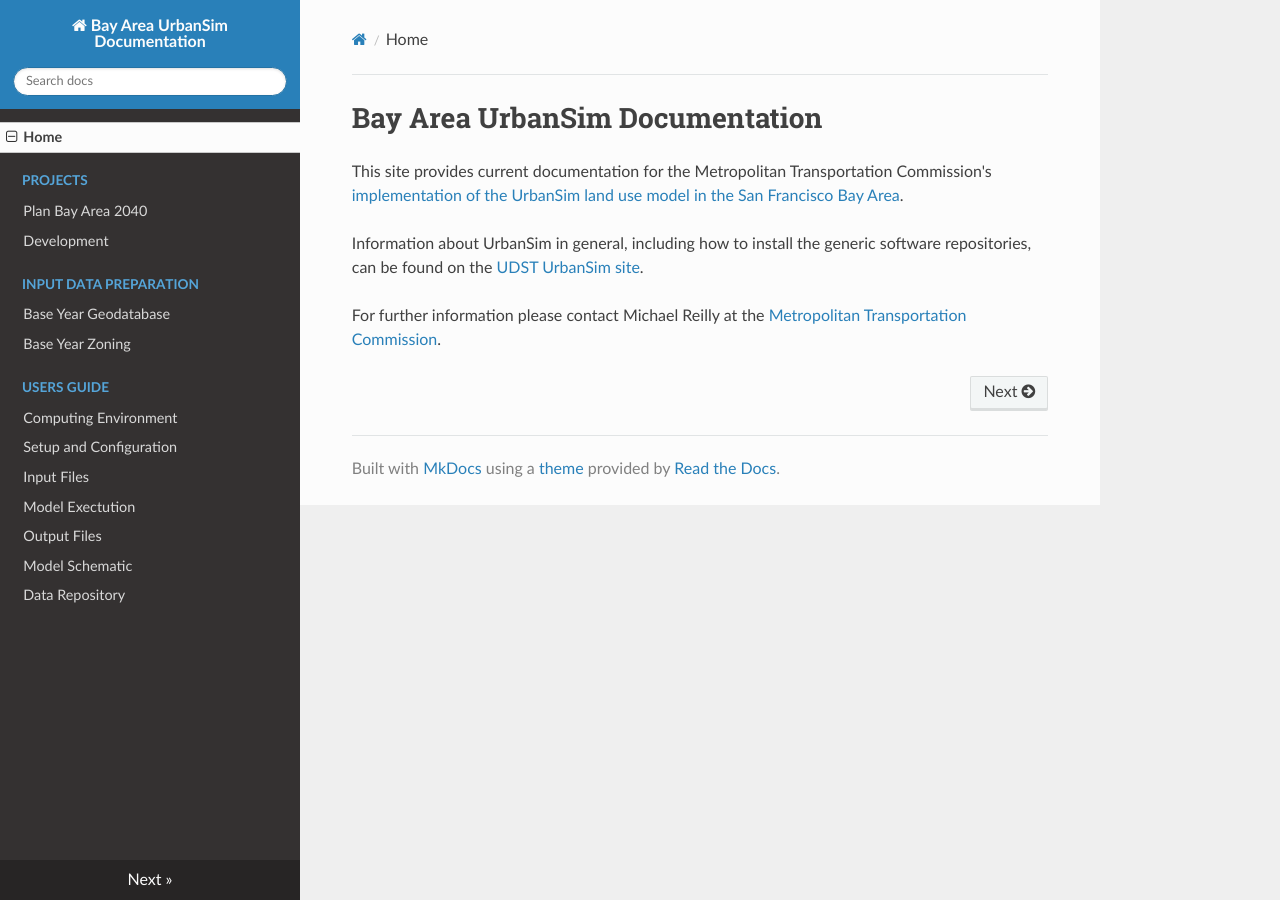
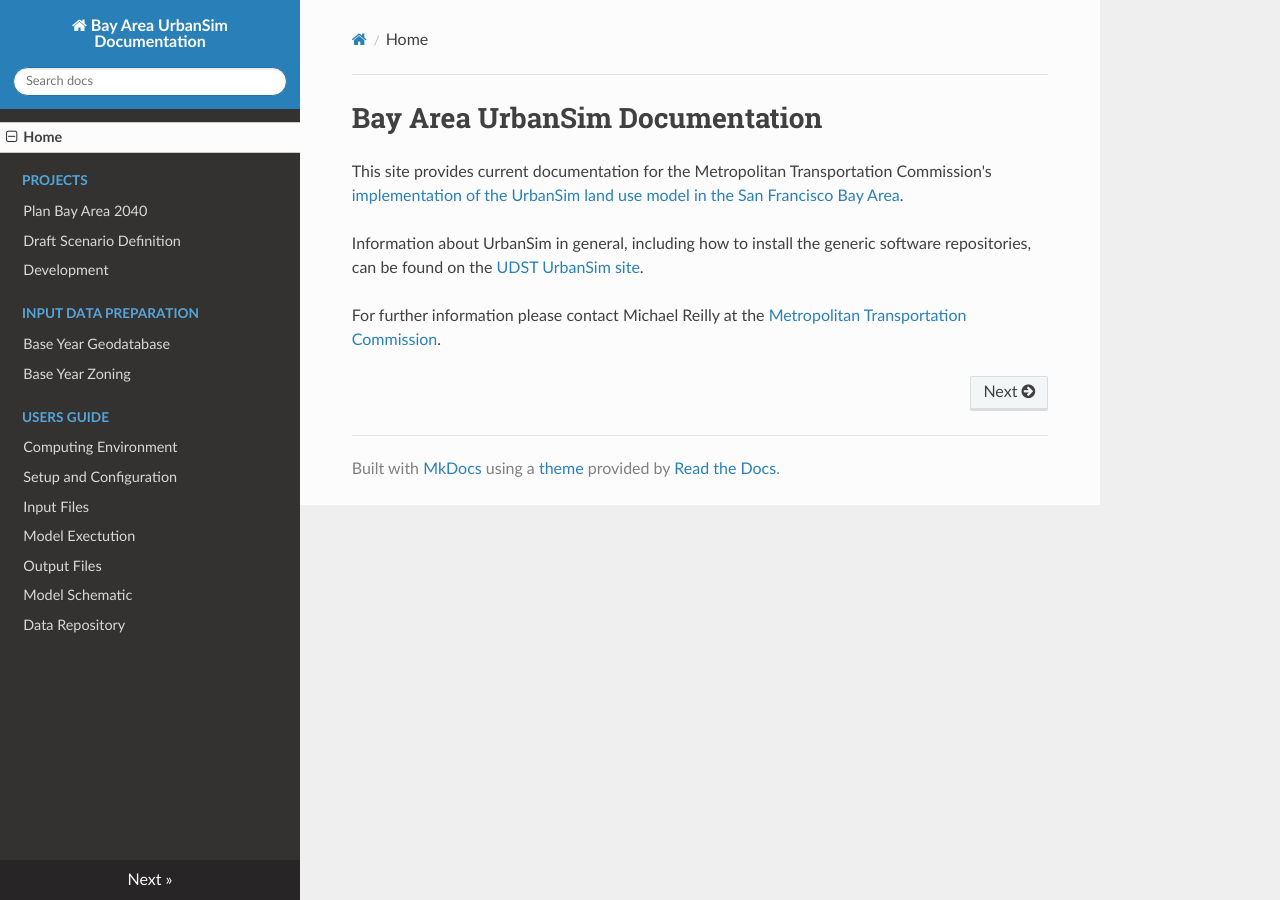
Before and after one commit to BayAreaMetro/baus_docs2, an MkDocs documentation site: the page built from docs/index.md, in a window 1280 px wide. Built offline with MkDocs 1.6.1, drawn with Linux system fonts in a browser that asks for light colours; nearby versions of some CDN libraries; old or Windows-style settings are respelled for this version of MkDocs.

Commit message:
add link

```diff
--- a/mkdocs.yml
+++ b/mkdocs.yml
@@ -3,6 +3,7 @@ pages:
 - Home: index.md
 - Projects:
     - 'Plan Bay Area 2040': 'projects/pba40.md'
+    - 'Draft Scenario Definition': 'projects/scenarios_def_pba2040.md'
 - Development: development.md
 - Input Data Preparation:
     - 'Base Year Geodatabase': 'inputprep/baseyeargdb.md'
```
